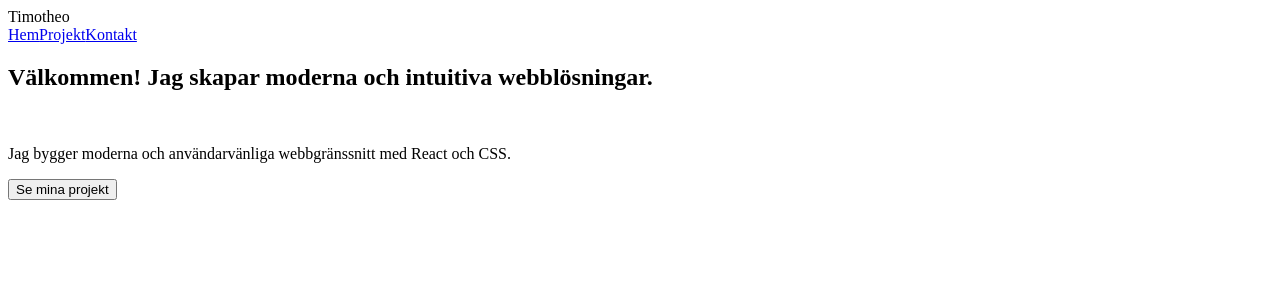
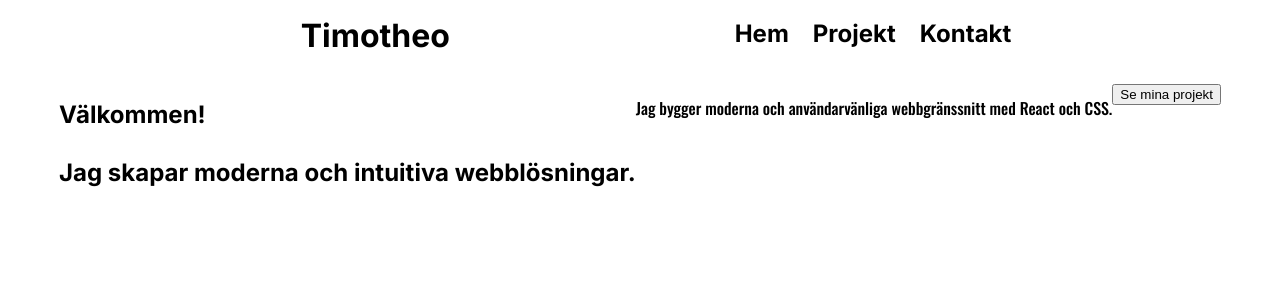
Before and after one commit to Tim-H-H/Timotheos-Portfolio, a React (Vite) app: page / in a window 1280 px wide. Shown: the top 300 px of the page. Built offline with nearby package versions, Linux system fonts and the light colour scheme.

Commit message:
Made Timotheo a path to homepage, added fonts for webpage, added CSS for both homepage and header

```diff
--- a/src/components/Header.jsx
+++ b/src/components/Header.jsx
@@ -5,7 +5,9 @@ export default function Header() {
     return (
         <header className="site-header">
           <div className="container-header-inner">
-            <div className="brand">Timotheo</div>
+            <div className="brand">
+            <NavLink to="/" className={({isActive}) => isActive ? "active" : ""}>Timotheo</NavLink>
+            </div>
             <nav className="nav">
                 <NavLink to="/" className={({isActive}) => isActive ? "active" : ""}>Hem</NavLink>
                 <NavLink to="/projects" className={({isActive}) => isActive ? "active" : ""}>Projekt</NavLink>
--- a/src/index.css
+++ b/src/index.css
@@ -0,0 +1,77 @@
+html, body {
+  box-sizing: border-box;
+}
+
+body {
+  font-family: "Oswald", sans-serif;
+  padding-top: 80px;
+  font-weight: 500;
+  margin: 0;
+  color: rgb(0, 0, 0);
+}
+
+h1, h2, h3, .brand {
+  font-family: "Inter", sans-serif;
+  font-weight: 700;
+}
+
+.hero {
+  display: flex;
+  justify-content: center;
+}
+
+.site-header {
+  position: fixed;
+  top: 0;
+  left: 0;
+  width: 100%;
+  padding: 1rem;
+  z-index: 1000;
+  background: rgba(255, 255, 255, 0.05);
+  backdrop-filter: blur(12px);
+  -webkit-backdrop-filter: blur(12px);
+  border-bottom: 1px solid rgba(255, 255, 255, 0.2);
+}
+
+.container-header-inner {
+  display: flex;
+  justify-content: space-evenly;
+  align-items: center;
+}
+
+
+
+.brand a {
+  text-decoration: none;
+  font-size: 2rem;
+  font-weight: 700;
+  color: black;
+}
+
+.brand a:hover {
+  color: #ddd;
+  transition: ease 0.2s;
+}
+
+.nav {
+  display: flex;
+  gap: 1.5rem;
+}
+
+.nav a {
+  text-decoration: none;
+  color: black;
+  font-family: "Inter", sans-serif;
+  font-weight: 700;
+  font-size: 1.5rem;
+  transition: color 0.2s ease;
+}
+
+.nav a:hover {
+  color: #ddd;
+}
+
+.nav a.active {
+  border-bottom: 2px solid white;
+  padding-bottom: 2px;
+}
--- a/src/pages/Home.jsx
+++ b/src/pages/Home.jsx
@@ -6,8 +6,9 @@ export default function Home() {
     return (
         <section className="home">
             <div className="hero">
-                <h1>Välkommen! Jag skapar moderna och intuitiva webblösningar.</h1>
+                <h1>Välkommen!<br /><br />Jag skapar moderna och intuitiva webblösningar.</h1>
                 <br />
+
                 <p>Jag bygger moderna och användarvänliga webbgränssnitt med React och CSS.</p>
                 <div className="hero-actions">
                     <button onClick={() => nav("/Projects")}>Se mina projekt</button>
```
